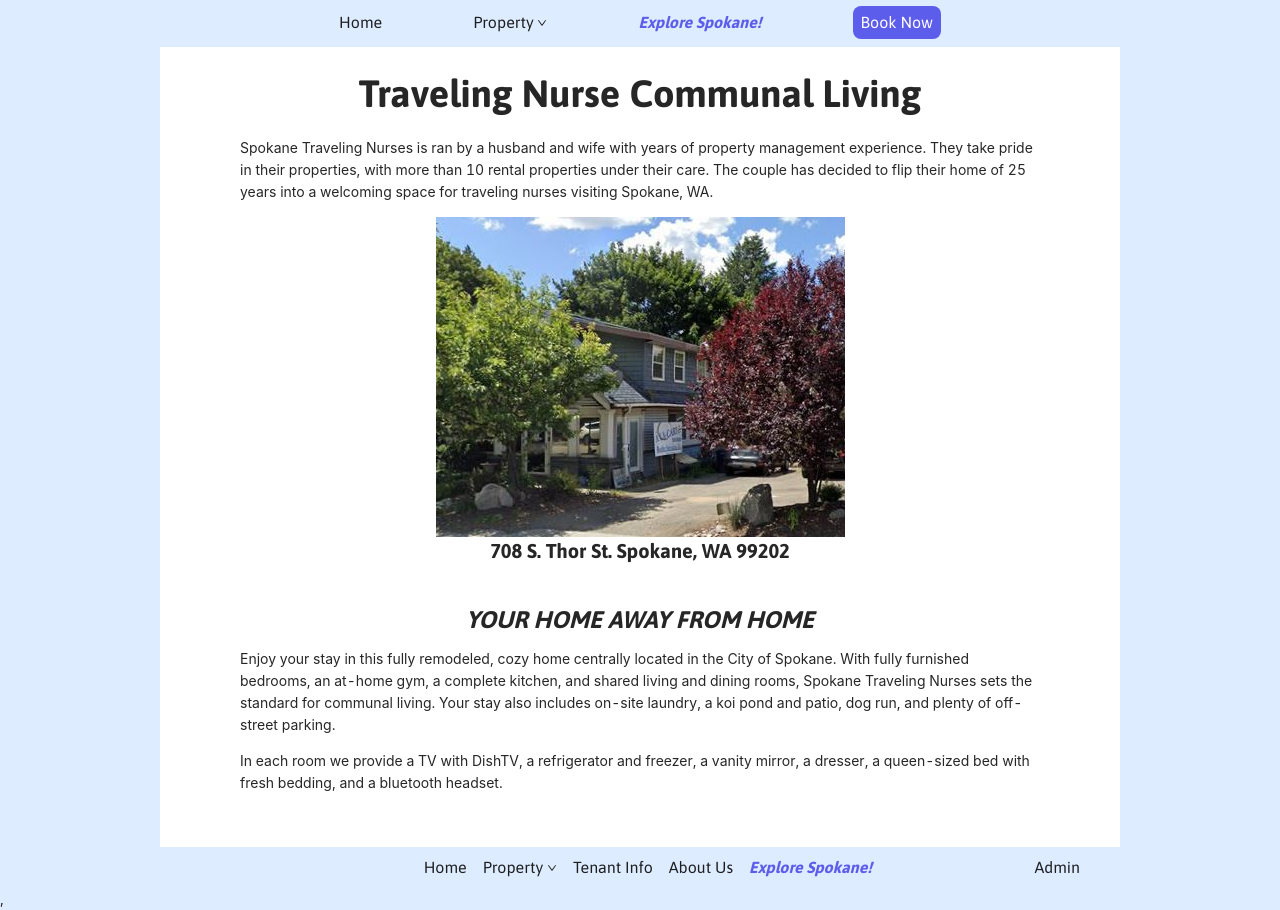
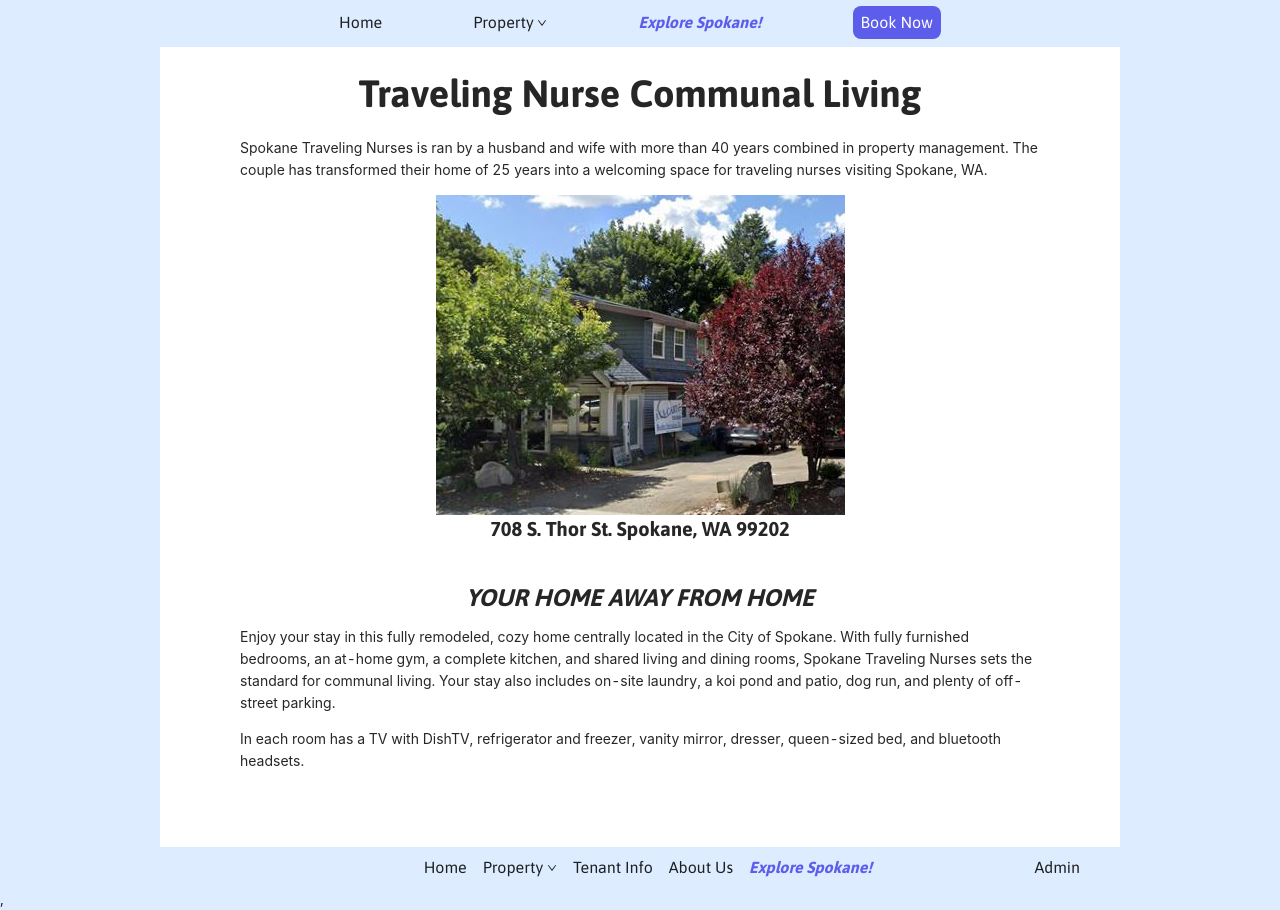
Before and after one commit to Koyamot/SpokaneTravelingNurses, a React (Create React App) app in the folder spokanetravelingnurses/: page / in a window 1280 px wide. Shown: the part 202-1112 px from the top of the page. Built offline with nearby package versions, Linux system fonts and the light colour scheme.

Commit message:
edit landing text

```diff
--- a/spokanetravelingnurses/src/components/common/SingleRoom/SingleRoom.js
+++ b/spokanetravelingnurses/src/components/common/SingleRoom/SingleRoom.js
@@ -45,7 +45,7 @@ const backendUrl = process.env.REACT_APP_BACKEND_URL;
 
 function SingleRoom({ amenities }) {
   const [copied, setCopied] = useState(false);
-  const [featured, setFeatured] = useState("https://stnbe.s3.us-west-1.amazonaws.com/medium_rooma_00_4319f0dc3e.jpg");
+  const [featured, setFeatured] = useState("");
   const textAreaRef = useRef(null);
   const { id } = useParams();
   const location = useLocation();
--- a/spokanetravelingnurses/src/components/pages/Landing/Landing.js
+++ b/spokanetravelingnurses/src/components/pages/Landing/Landing.js
@@ -18,11 +18,10 @@ const Landing = () => {
         >
           <Title level={1}>Traveling Nurse Communal Living</Title>
           <Paragraph>
-            Spokane Traveling Nurses is ran by a husband and wife with years of
-            property management experience. They take pride in their properties,
-            with more than 10 rental properties under their care. The couple has
-            decided to flip their home of 25 years into a welcoming space for
-            traveling nurses visiting Spokane, WA.
+            Spokane Traveling Nurses is ran by a husband and wife with more than
+            40 years combined in property management. The couple has transformed their
+            home of 25 years into a welcoming space for traveling nurses
+            visiting Spokane, WA.
           </Paragraph>
           <Image src={img} preview={false} />
           <Title level={4}>708 S. Thor St. Spokane, WA 99202</Title>
@@ -38,9 +37,8 @@ const Landing = () => {
             plenty of off-street parking.
           </Paragraph>
           <Paragraph>
-            In each room we provide a TV with DishTV, a refrigerator and
-            freezer, a vanity mirror, a dresser, a queen-sized
-            bed with fresh bedding, and a bluetooth headset.
+            In each room has a TV with DishTV, refrigerator and freezer, vanity
+            mirror, dresser, queen-sized bed, and bluetooth headsets.
           </Paragraph>
         </section>
       </div>
--- a/spokanetravelingnurses/src/components/pages/Rooms/roomData.js
+++ b/spokanetravelingnurses/src/components/pages/Rooms/roomData.js
@@ -29,7 +29,7 @@ const rooms = [
           },
         ],
         picture:
-          "https://images.unsplash.com/photo-1560185893-a55cbc8c57e8?ixid=MnwxMjA3fDB8MHxzZWFyY2h8NXx8YmVkcm9vbXxlbnwwfHwwfHw%3D&ixlib=rb-1.2.1&w=1000&q=80",
+          "https://stnbe.s3.us-west-1.amazonaws.com/medium_rooma_00_4319f0dc3e.jpg",
       },
       {
         id: 2,
@@ -44,7 +44,7 @@ const rooms = [
           },
         ],
         picture:
-          "https://images.unsplash.com/photo-1560185893-a55cbc8c57e8?ixid=MnwxMjA3fDB8MHxzZWFyY2h8NXx8YmVkcm9vbXxlbnwwfHwwfHw%3D&ixlib=rb-1.2.1&w=1000&q=80",
+          "https://stnbe.s3.us-west-1.amazonaws.com/medium_rooma_00_4319f0dc3e.jpg",
       },
       {
         id: 3,
@@ -59,7 +59,7 @@ const rooms = [
           },
         ],
         picture:
-          "https://images.unsplash.com/photo-1560185893-a55cbc8c57e8?ixid=MnwxMjA3fDB8MHxzZWFyY2h8NXx8YmVkcm9vbXxlbnwwfHwwfHw%3D&ixlib=rb-1.2.1&w=1000&q=80",
+          "https://stnbe.s3.us-west-1.amazonaws.com/medium_roomi_01_8bec298c20.jpg",
       },
       {
         id: 4,
@@ -74,7 +74,7 @@ const rooms = [
           },
         ],
         picture:
-          "https://images.unsplash.com/photo-1560185893-a55cbc8c57e8?ixid=MnwxMjA3fDB8MHxzZWFyY2h8NXx8YmVkcm9vbXxlbnwwfHwwfHw%3D&ixlib=rb-1.2.1&w=1000&q=80",
+          "https://stnbe.s3.us-west-1.amazonaws.com/medium_roomo_00_cf14d9623c.jpg",
       },
     ],
   },
```
